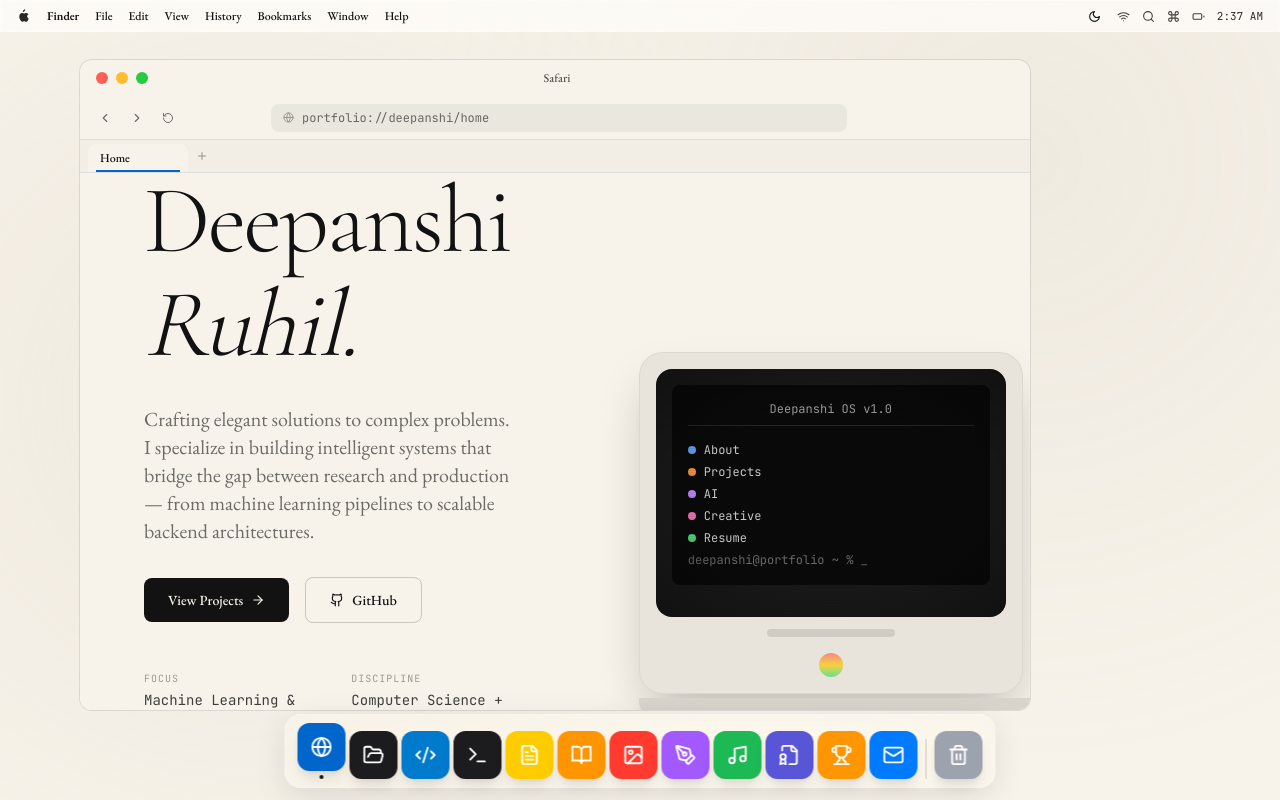
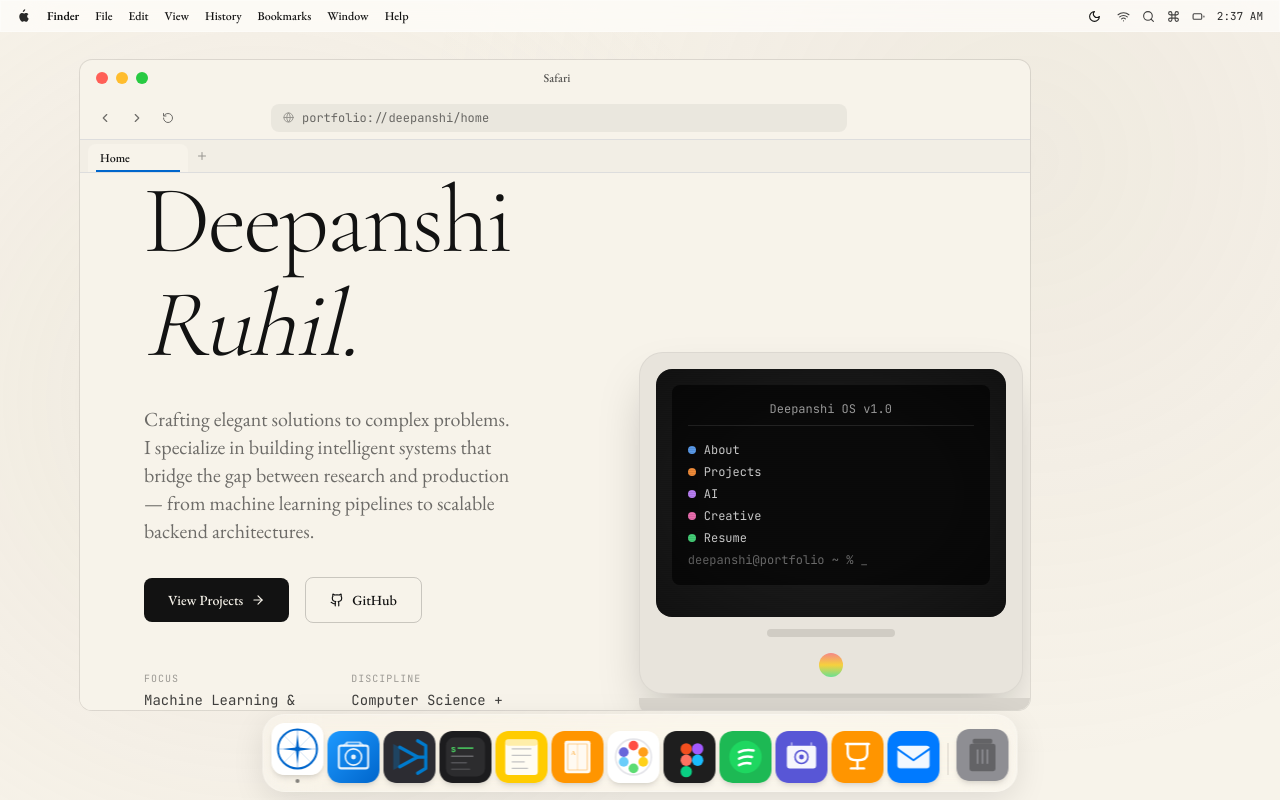
Before and after one commit to deepanshiruhil/portfolio-website, a Next.js app: page / in a window 1280 px wide. Built offline with nearby package versions, Linux system fonts and the light colour scheme.

Commit message:
Refactor Dock component with custom icons

```diff
--- a/app/components/Dock.tsx
+++ b/app/components/Dock.tsx
@@ -1,65 +1,202 @@
 "use client"
 
 import { useState } from "react"
-import { motion, AnimatePresence } from "framer-motion"
-import {
-  Globe,
-  FolderOpen,
-  Code2,
-  Terminal,
-  FileText,
-  BookOpen,
-  Image,
-  Mail,
-  FileBadge,
-  Trophy,
-  Trash2,
-  Music,
-  PenTool,
-} from "lucide-react"
-
-interface DockItem {
-  id: string
-  icon: React.ReactNode
-  label: string
-  color: string
-}
+import { motion } from "framer-motion"
 
 interface DockProps {
   onOpenApp: (appId: string) => void
   openApps: string[]
 }
 
+// Realistic macOS-style app icons as SVG components
+const SafariIcon = () => (
+  <svg viewBox="0 0 64 64" className="w-full h-full">
+    <rect width="64" height="64" rx="14" fill="white"/>
+    <circle cx="32" cy="32" r="24" fill="none" stroke="#0066CC" strokeWidth="2.5"/>
+    <circle cx="32" cy="32" r="3" fill="#0066CC"/>
+    <line x1="32" y1="8" x2="32" y2="56" stroke="#0066CC" strokeWidth="1.5" opacity="0.3"/>
+    <line x1="8" y1="32" x2="56" y2="32" stroke="#0066CC" strokeWidth="1.5" opacity="0.3"/>
+    <line x1="15" y1="15" x2="49" y2="49" stroke="#0066CC" strokeWidth="1" opacity="0.2"/>
+    <line x1="49" y1="15" x2="15" y2="49" stroke="#0066CC" strokeWidth="1" opacity="0.2"/>
+    <polygon points="32,14 34,30 50,32 34,34 32,50 30,34 14,32 30,30" fill="#0066CC"/>
+  </svg>
+)
+
+const FinderIcon = () => (
+  <svg viewBox="0 0 64 64" className="w-full h-full">
+    <defs>
+      <linearGradient id="finderGrad" x1="0%" y1="0%" x2="100%" y2="100%">
+        <stop offset="0%" stopColor="#1E9AFF"/>
+        <stop offset="100%" stopColor="#0066CC"/>
+      </linearGradient>
+    </defs>
+    <rect width="64" height="64" rx="14" fill="url(#finderGrad)"/>
+    <rect x="14" y="18" width="36" height="28" rx="3" fill="none" stroke="white" strokeWidth="2.5" opacity="0.9"/>
+    <circle cx="32" cy="32" r="10" fill="none" stroke="white" strokeWidth="2" opacity="0.9"/>
+    <circle cx="32" cy="32" r="3" fill="white" opacity="0.9"/>
+    <path d="M20 18 L24 14 L40 14 L44 18" fill="none" stroke="white" strokeWidth="2" opacity="0.6" strokeLinecap="round"/>
+    <path d="M24 14 L24 18 M40 14 L40 18" stroke="white" strokeWidth="2" opacity="0.6"/>
+  </svg>
+)
+
+const VSCodeIcon = () => (
+  <svg viewBox="0 0 64 64" className="w-full h-full">
+    <rect width="64" height="64" rx="14" fill="#2C2C32"/>
+    <path d="M42 12 L52 18 L52 46 L42 52" fill="none" stroke="#007ACC" strokeWidth="4" strokeLinecap="round" strokeLinejoin="round"/>
+    <path d="M20 20 L42 32 L20 44" fill="none" stroke="#007ACC" strokeWidth="4" strokeLinecap="round" strokeLinejoin="round"/>
+    <path d="M42 32 L52 32" stroke="#007ACC" strokeWidth="4" strokeLinecap="round"/>
+    <path d="M20 20 L12 16 L12 48 L20 44" fill="#007ACC" opacity="0.3"/>
+  </svg>
+)
+
+const TerminalIcon = () => (
+  <svg viewBox="0 0 64 64" className="w-full h-full">
+    <rect width="64" height="64" rx="14" fill="#1C1C1E"/>
+    <rect x="8" y="8" width="48" height="48" rx="10" fill="#2C2C2E"/>
+    <text x="14" y="26" fill="#4CD964" fontFamily="monospace" fontSize="10" fontWeight="bold">$</text>
+    <rect x="22" y="20" width="20" height="2" rx="1" fill="#4CD964" opacity="0.8"/>
+    <rect x="14" y="30" width="28" height="2" rx="1" fill="#8E8E93" opacity="0.6"/>
+    <rect x="14" y="38" width="20" height="2" rx="1" fill="#8E8E93" opacity="0.4"/>
+    <rect x="14" y="46" width="24" height="2" rx="1" fill="#8E8E93" opacity="0.3"/>
+  </svg>
+)
+
+const NotesIcon = () => (
+  <svg viewBox="0 0 64 64" className="w-full h-full">
+    <rect width="64" height="64" rx="14" fill="#FFCC00"/>
+    <rect x="12" y="10" width="40" height="44" rx="4" fill="white" opacity="0.95"/>
+    <line x1="20" y1="22" x2="44" y2="22" stroke="#C4C4C4" strokeWidth="1.5"/>
+    <line x1="20" y1="30" x2="44" y2="30" stroke="#C4C4C4" strokeWidth="1.5"/>
+    <line x1="20" y1="38" x2="36" y2="38" stroke="#C4C4C4" strokeWidth="1.5"/>
+    <line x1="20" y1="46" x2="40" y2="46" stroke="#C4C4C4" strokeWidth="1.5"/>
+    <rect x="12" y="10" width="40" height="8" rx="4" fill="#FFCC00" opacity="0.3"/>
+  </svg>
+)
+
+const BooksIcon = () => (
+  <svg viewBox="0 0 64 64" className="w-full h-full">
+    <rect width="64" height="64" rx="14" fill="#FF9500"/>
+    <rect x="16" y="12" width="32" height="40" rx="3" fill="white" opacity="0.95"/>
+    <rect x="20" y="16" width="24" height="32" rx="1" fill="none" stroke="#FF9500" strokeWidth="1.5" opacity="0.4"/>
+    <line x1="32" y1="16" x2="32" y2="48" stroke="#FF9500" strokeWidth="1" opacity="0.3"/>
+    <text x="24" y="30" fill="#FF9500" fontFamily="serif" fontSize="8" fontWeight="bold" opacity="0.6">A</text>
+  </svg>
+)
+
+const PhotosIcon = () => (
+  <svg viewBox="0 0 64 64" className="w-full h-full">
+    <rect width="64" height="64" rx="14" fill="white"/>
+    <circle cx="32" cy="32" r="22" fill="none" stroke="#E5E5EA" strokeWidth="2"/>
+    <circle cx="32" cy="18" r="6" fill="#FF3B30" opacity="0.9"/>
+    <circle cx="44" cy="26" r="6" fill="#FF9500" opacity="0.9"/>
+    <circle cx="44" cy="38" r="6" fill="#FFCC00" opacity="0.9"/>
+    <circle cx="32" cy="46" r="6" fill="#4CD964" opacity="0.9"/>
+    <circle cx="20" cy="38" r="6" fill="#5AC8FA" opacity="0.9"/>
+    <circle cx="20" cy="26" r="6" fill="#5856D6" opacity="0.9"/>
+    <circle cx="32" cy="32" r="5" fill="white"/>
+  </svg>
+)
+
+const FigmaIcon = () => (
+  <svg viewBox="0 0 64 64" className="w-full h-full">
+    <rect width="64" height="64" rx="14" fill="#1E1E1E"/>
+    <circle cx="28" cy="22" r="7" fill="#F24E1E"/>
+    <circle cx="28" cy="36" r="7" fill="#FF7262"/>
+    <circle cx="42" cy="22" r="7" fill="#A259FF"/>
+    <circle cx="42" cy="36" r="7" fill="#1ABCFE"/>
+    <circle cx="28" cy="50" r="7" fill="#0ACF83"/>
+  </svg>
+)
+
+const SpotifyIcon = () => (
+  <svg viewBox="0 0 64 64" className="w-full h-full">
+    <rect width="64" height="64" rx="14" fill="#1DB954"/>
+    <circle cx="32" cy="32" r="20" fill="#1ED760"/>
+    <path d="M24 26 Q32 22 42 24" fill="none" stroke="white" strokeWidth="3" strokeLinecap="round"/>
+    <path d="M24 34 Q32 30 40 32" fill="none" stroke="white" strokeWidth="3" strokeLinecap="round"/>
+    <path d="M24 42 Q32 38 38 40" fill="none" stroke="white" strokeWidth="3" strokeLinecap="round"/>
+  </svg>
+)
+
+const PreviewIcon = () => (
+  <svg viewBox="0 0 64 64" className="w-full h-full">
+    <rect width="64" height="64" rx="14" fill="#5856D6"/>
+    <rect x="14" y="18" width="36" height="28" rx="3" fill="white" opacity="0.95"/>
+    <circle cx="32" cy="32" r="8" fill="none" stroke="#5856D6" strokeWidth="2"/>
+    <circle cx="32" cy="32" r="3" fill="#5856D6"/>
+    <line x1="20" y1="14" x2="20" y2="18" stroke="white" strokeWidth="2" opacity="0.5"/>
+    <line x1="44" y1="14" x2="44" y2="18" stroke="white" strokeWidth="2" opacity="0.5"/>
+  </svg>
+)
+
+const MailIcon = () => (
+  <svg viewBox="0 0 64 64" className="w-full h-full">
+    <rect width="64" height="64" rx="14" fill="#007AFF"/>
+    <rect x="12" y="18" width="40" height="28" rx="4" fill="white" opacity="0.95"/>
+    <path d="M12 22 L32 36 L52 22" fill="none" stroke="#007AFF" strokeWidth="2.5" strokeLinecap="round" strokeLinejoin="round"/>
+    <path d="M12 22 L12 42 Q12 46 16 46 L48 46 Q52 46 52 42 L52 22" fill="none" stroke="#007AFF" strokeWidth="1.5" opacity="0.3"/>
+  </svg>
+)
+
+const TrashIcon = () => (
+  <svg viewBox="0 0 64 64" className="w-full h-full">
+    <rect width="64" height="64" rx="14" fill="#8E8E93"/>
+    <rect x="20" y="12" width="24" height="6" rx="2" fill="#636366"/>
+    <rect x="16" y="18" width="32" height="34" rx="3" fill="#636366"/>
+    <line x1="26" y1="26" x2="26" y2="42" stroke="#8E8E93" strokeWidth="2" strokeLinecap="round"/>
+    <line x1="32" y1="26" x2="32" y2="42" stroke="#8E8E93" strokeWidth="2" strokeLinecap="round"/>
+    <line x1="38" y1="26" x2="38" y2="42" stroke="#8E8E93" strokeWidth="2" strokeLinecap="round"/>
+  </svg>
+)
+
+function TrophyIcon() {
+  return (
+    <svg viewBox="0 0 64 64" className="w-full h-full">
+      <rect width="64" height="64" rx="14" fill="#FF9500"/>
+      <path d="M20 16 L20 28 Q20 36 32 36 Q44 36 44 28 L44 16" fill="none" stroke="white" strokeWidth="3" strokeLinecap="round"/>
+      <line x1="18" y1="16" x2="46" y2="16" stroke="white" strokeWidth="3" strokeLinecap="round"/>
+      <line x1="32" y1="36" x2="32" y2="46" stroke="white" strokeWidth="3" strokeLinecap="round"/>
+      <line x1="24" y1="46" x2="40" y2="46" stroke="white" strokeWidth="3" strokeLinecap="round"/>
+    </svg>
+  )
+}
+
+interface DockItem {
+  id: string
+  icon: React.ReactNode
+  label: string
+}
+
 export default function Dock({ onOpenApp, openApps }: DockProps) {
   const [hoveredIndex, setHoveredIndex] = useState<number | null>(null)
 
   const items: DockItem[] = [
-    { id: "safari", icon: <Globe size={22} />, label: "Safari", color: "#0066CC" },
-    { id: "finder", icon: <FolderOpen size={22} />, label: "Finder", color: "#1C1C1E" },
-    { id: "vscode", icon: <Code2 size={22} />, label: "VS Code", color: "#007ACC" },
-    { id: "terminal", icon: <Terminal size={22} />, label: "Terminal", color: "#1C1C1E" },
-    { id: "notes", icon: <FileText size={22} />, label: "Notes", color: "#FFCC00" },
-    { id: "books", icon: <BookOpen size={22} />, label: "Books", color: "#FF9500" },
-    { id: "photos", icon: <Image size={22} />, label: "Photos", color: "#FF3B30" },
-    { id: "figma", icon: <PenTool size={22} />, label: "Figma", color: "#A259FF" },
-    { id: "spotify", icon: <Music size={22} />, label: "Spotify", color: "#1DB954" },
-    { id: "preview", icon: <FileBadge size={22} />, label: "Preview", color: "#5856D6" },
-    { id: "achievements", icon: <Trophy size={22} />, label: "Achievements", color: "#FF9500" },
-    { id: "mail", icon: <Mail size={22} />, label: "Mail", color: "#007AFF" },
+    { id: "safari", icon: <SafariIcon />, label: "Safari" },
+    { id: "finder", icon: <FinderIcon />, label: "Finder" },
+    { id: "vscode", icon: <VSCodeIcon />, label: "VS Code" },
+    { id: "terminal", icon: <TerminalIcon />, label: "Terminal" },
+    { id: "notes", icon: <NotesIcon />, label: "Notes" },
+    { id: "books", icon: <BooksIcon />, label: "Books" },
+    { id: "photos", icon: <PhotosIcon />, label: "Photos" },
+    { id: "figma", icon: <FigmaIcon />, label: "Figma" },
+    { id: "spotify", icon: <SpotifyIcon />, label: "Spotify" },
+    { id: "preview", icon: <PreviewIcon />, label: "Preview" },
+    { id: "achievements", icon: <TrophyIcon />, label: "Achievements" },
+    { id: "mail", icon: <MailIcon />, label: "Mail" },
   ]
 
   const getScale = (index: number) => {
     if (hoveredIndex === null) return 1
     const distance = Math.abs(index - hoveredIndex)
-    if (distance === 0) return 1.5
-    if (distance === 1) return 1.3
-    if (distance === 2) return 1.1
+    if (distance === 0) return 1.55
+    if (distance === 1) return 1.35
+    if (distance === 2) return 1.15
     return 1
   }
 
   return (
-    <div className="fixed bottom-3 left-1/2 -translate-x-1/2 z-[9998]">
-      <div className="glass-dock rounded-2xl px-3 py-2 flex items-end gap-1">
+    <div className="fixed bottom-2 left-1/2 -translate-x-1/2 z-[9998]">
+      <div className="glass-dock rounded-[22px] px-2 pb-2 pt-2 flex items-end gap-1">
         {items.map((item, index) => {
           const isOpen = openApps.includes(item.id)
           return (
@@ -68,54 +205,40 @@
               onClick={() => onOpenApp(item.id)}
               onMouseEnter={() => setHoveredIndex(index)}
               onMouseLeave={() => setHoveredIndex(null)}
-              animate={{ scale: getScale(index) }}
-              transition={{ type: "spring", stiffness: 300, damping: 20 }}
-              whileTap={{ scale: 0.9 }}
+              animate={{ scale: getScale(index), y: hoveredIndex === index ? -8 : 0 }}
+              transition={{ type: "spring", stiffness: 350, damping: 22 }}
+              whileTap={{ scale: 0.92 }}
               className="relative flex flex-col items-center group"
             >
-              {/* Tooltip */}
-              <div className="absolute -top-10 opacity-0 group-hover:opacity-100 transition-opacity pointer-events-none">
-                <div className="bg-black/80 dark:bg-white/90 text-white dark:text-black text-xs px-2 py-1 rounded-md whitespace-nowrap font-medium">
+              <div className="absolute -top-10 opacity-0 group-hover:opacity-100 transition-all duration-200 pointer-events-none translate-y-1 group-hover:translate-y-0">
+                <div className="bg-black/80 dark:bg-white/90 text-white dark:text-black text-[11px] px-3 py-1 rounded-lg whitespace-nowrap font-medium shadow-lg">
                   {item.label}
                 </div>
               </div>
-
-              {/* Icon Container */}
-              <div
-                className="w-12 h-12 rounded-xl flex items-center justify-center text-white shadow-lg transition-shadow"
-                style={{ backgroundColor: item.color }}
-              >
+              <div className="w-[52px] h-[52px] rounded-[13px] overflow-hidden shadow-md transition-shadow group-hover:shadow-xl">
                 {item.icon}
               </div>
-
-              {/* Open Indicator */}
               {isOpen && (
-                <motion.div
-                  layoutId="dock-dot"
-                  className="w-1 h-1 rounded-full bg-current mt-1 opacity-60"
-                />
+                <div className="w-1 h-1 rounded-full bg-current mt-1 opacity-50" />
               )}
             </motion.button>
           )
         })}
-
-        {/* Divider */}
-        <div className="w-px h-10 bg-current opacity-20 mx-1" />
-
-        {/* Trash */}
+        <div className="w-px h-8 bg-current opacity-15 mx-1 mb-2" />
         <motion.button
           onMouseEnter={() => setHoveredIndex(items.length)}
           onMouseLeave={() => setHoveredIndex(null)}
-          animate={{ scale: hoveredIndex === items.length ? 1.3 : 1 }}
-          className="relative flex flex-col items-center group"
+          animate={{ scale: hoveredIndex === items.length ? 1.35 : 1, y: hoveredIndex === items.length ? -8 : 0 }}
+          transition={{ type: "spring", stiffness: 350, damping: 22 }}
+          className="relative flex flex-col items-center group mb-[2px]"
         >
-          <div className="absolute -top-10 opacity-0 group-hover:opacity-100 transition-opacity pointer-events-none">
-            <div className="bg-black/80 dark:bg-white/90 text-white dark:text-black text-xs px-2 py-1 rounded-md whitespace-nowrap font-medium">
+          <div className="absolute -top-10 opacity-0 group-hover:opacity-100 transition-all duration-200 pointer-events-none translate-y-1 group-hover:translate-y-0">
+            <div className="bg-black/80 dark:bg-white/90 text-white dark:text-black text-[11px] px-3 py-1 rounded-lg whitespace-nowrap font-medium shadow-lg">
               Trash
             </div>
           </div>
-          <div className="w-12 h-12 rounded-xl flex items-center justify-center text-white shadow-lg bg-gray-400 dark:bg-gray-600">
-            <Trash2 size={22} />
+          <div className="w-[52px] h-[52px] rounded-[13px] overflow-hidden shadow-md">
+            <TrashIcon />
           </div>
         </motion.button>
       </div>
```
